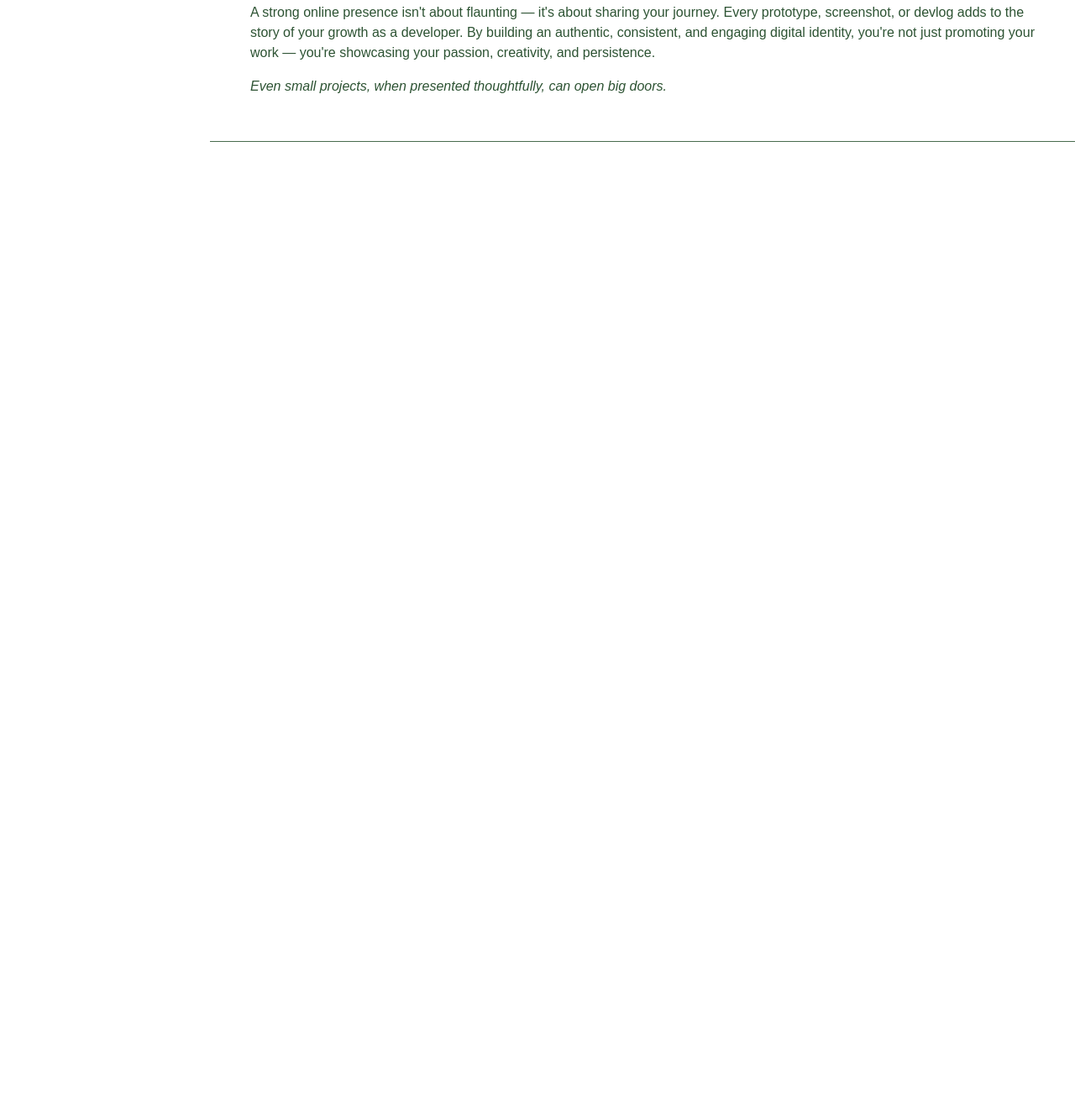
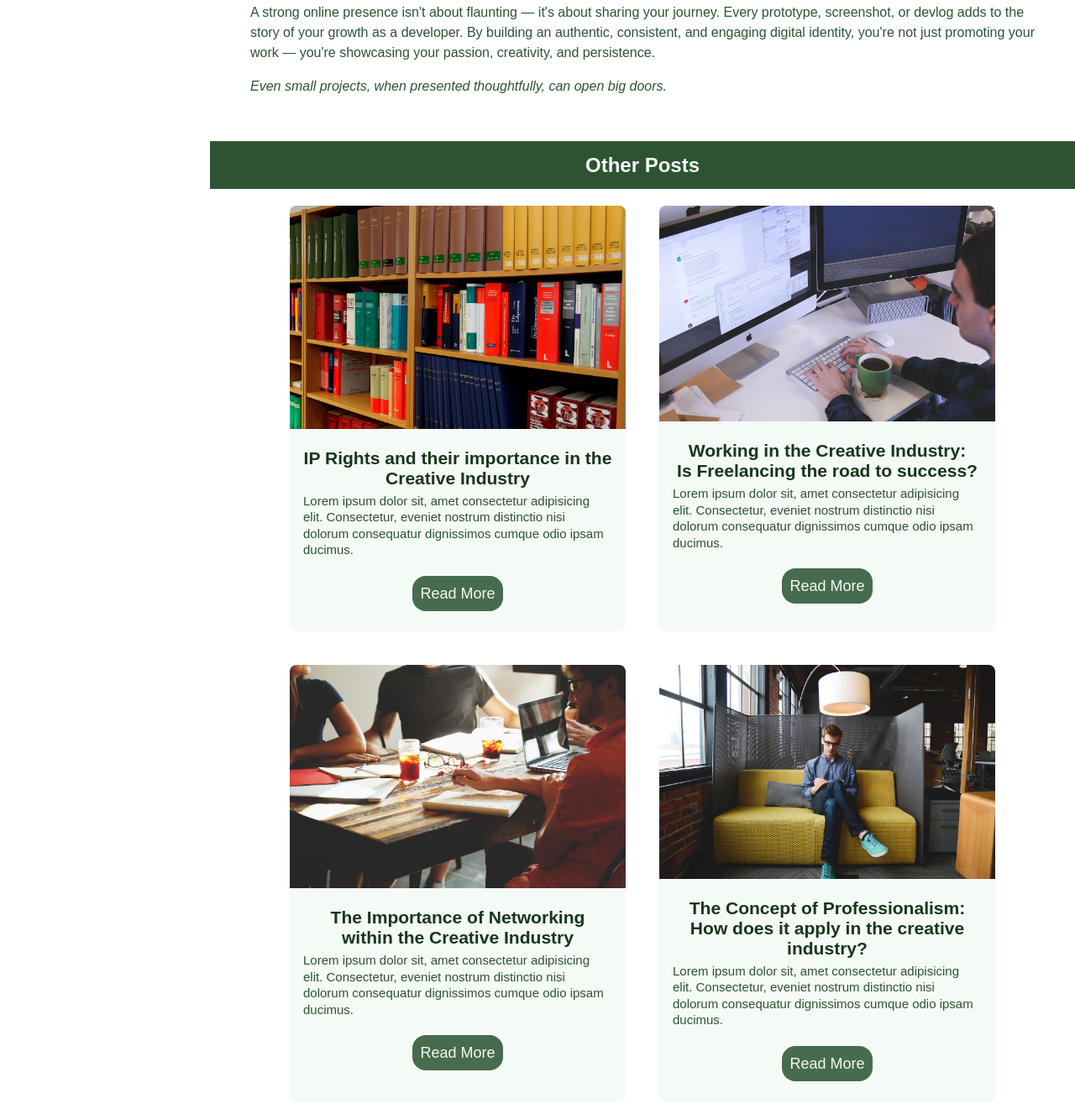
Before and after one commit to Callum1998/portfolio-website, a plain HTML site: page blog-online-presence.html in a window 1280 px wide. Shown: the part 3013-4340 px from the top of the page at 84% size. Before the commit the page ends 3182 px from the top, so only its background shows below. Drawn offline with Linux system fonts and the light colour scheme; a web font is replaced by a local one.

Commit message:
Forgot the cards

```diff
--- a/blog-online-presence.html
+++ b/blog-online-presence.html
@@ -322,6 +322,75 @@
 
       </div>
 
+      <section>
+    <div class="SectionTitle">
+      <h2>Other Posts</h2>
+    </div>
+
+    <div class="card-container">
+      <div class="card">
+            <img src="Public/Assets/Blog Card Covers/IP.jpg" alt="IP Rights" />
+            <div class="card-content">
+              <h3>IP Rights and their importance in the Creative Industry</h3>
+              <p>
+                Lorem ipsum dolor sit, amet consectetur adipisicing elit.
+                Consectetur, eveniet nostrum distinctio nisi dolorum consequatur
+                dignissimos cumque odio ipsam ducimus.
+              </p>
+              <a href="blog-IP-rights.html" class="card-button">Read More</a>
+            </div>
+          </div>
+
+      <div class="card">
+            <img src="Public/Assets/Blog Card Covers/Freelance.jpg" alt="Freelance" />
+            <div class="card-content">
+              <h3>Working in the Creative Industry:</h3>
+              <h3>Is Freelancing the road to success?</h3>
+              <p>
+                Lorem ipsum dolor sit, amet consectetur adipisicing elit.
+                Consectetur, eveniet nostrum distinctio nisi dolorum consequatur
+                dignissimos cumque odio ipsam ducimus.
+              </p>
+              <a href="blog-freelancing.html" class="card-button">Read More</a>
+            </div>
+          </div>
+
+      <div class="card">
+            <img
+              src="Public/Assets/Blog Card Covers/networking.jpg"
+              alt="Networking"
+            />
+            <div class="card-content">
+              <h3>The Importance of Networking within the Creative Industry</h3>
+              <p>
+                Lorem ipsum dolor sit, amet consectetur adipisicing elit.
+                Consectetur, eveniet nostrum distinctio nisi dolorum consequatur
+                dignissimos cumque odio ipsam ducimus.
+              </p>
+              <a href="blog-networking.html" class="card-button">Read More</a>
+            </div>
+          </div>
+
+          <div class="card">
+            <img
+              src="Public/Assets/Blog Card Covers/professionalism.jpg"
+              alt="professionalism"
+            />
+            <div class="card-content">
+              <h3>The Concept of Professionalism:</h3>
+              <h3>How does it apply in the creative industry?</h3>
+              <p>
+                Lorem ipsum dolor sit, amet consectetur adipisicing elit.
+                Consectetur, eveniet nostrum distinctio nisi dolorum consequatur
+                dignissimos cumque odio ipsam ducimus.
+              </p>
+              <a href="blog-professionalism.html" class="card-button">Read More</a>
+            </div>
+          </div>
+
+    </div>
+  </section>
+
     </main>
 
 
```
